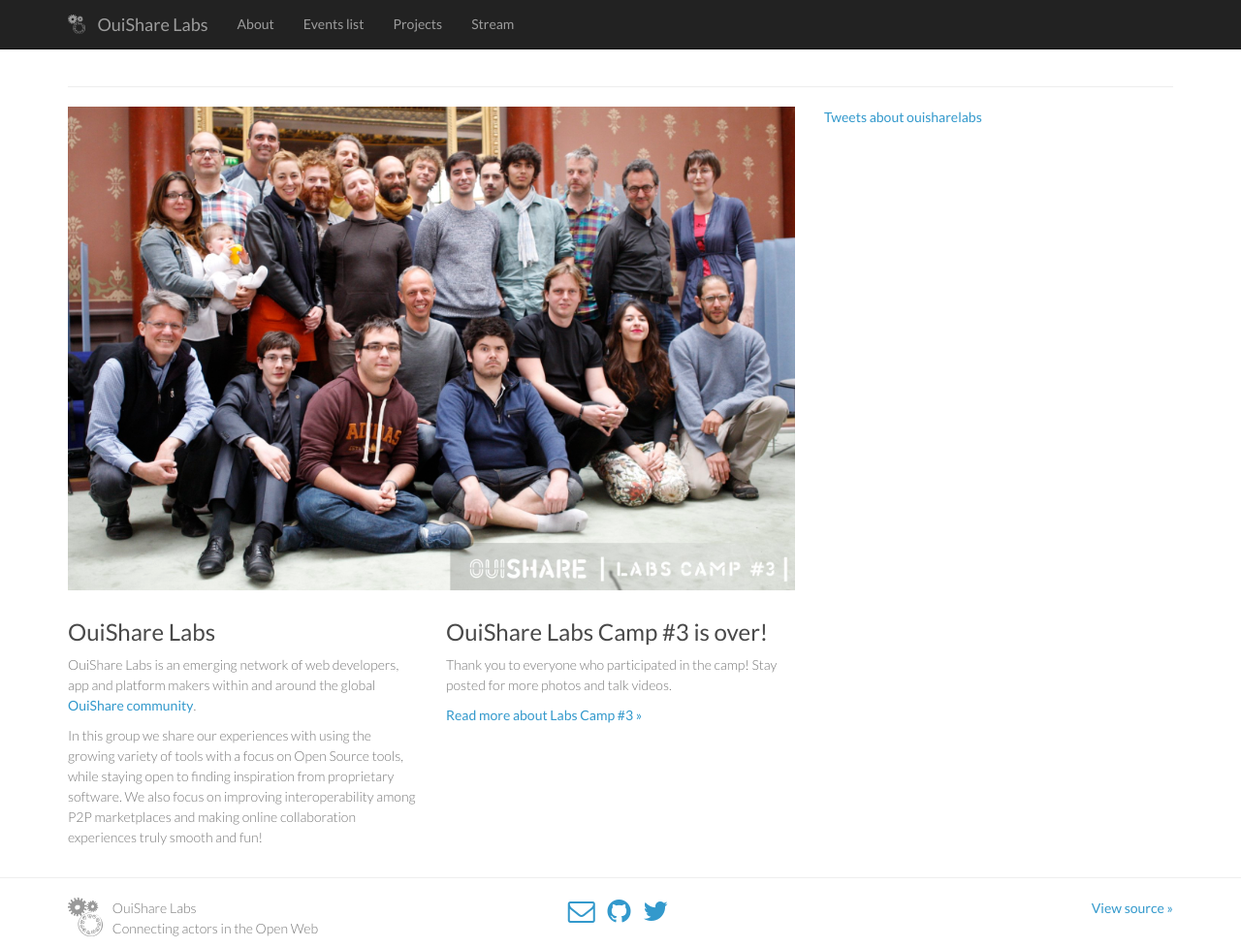
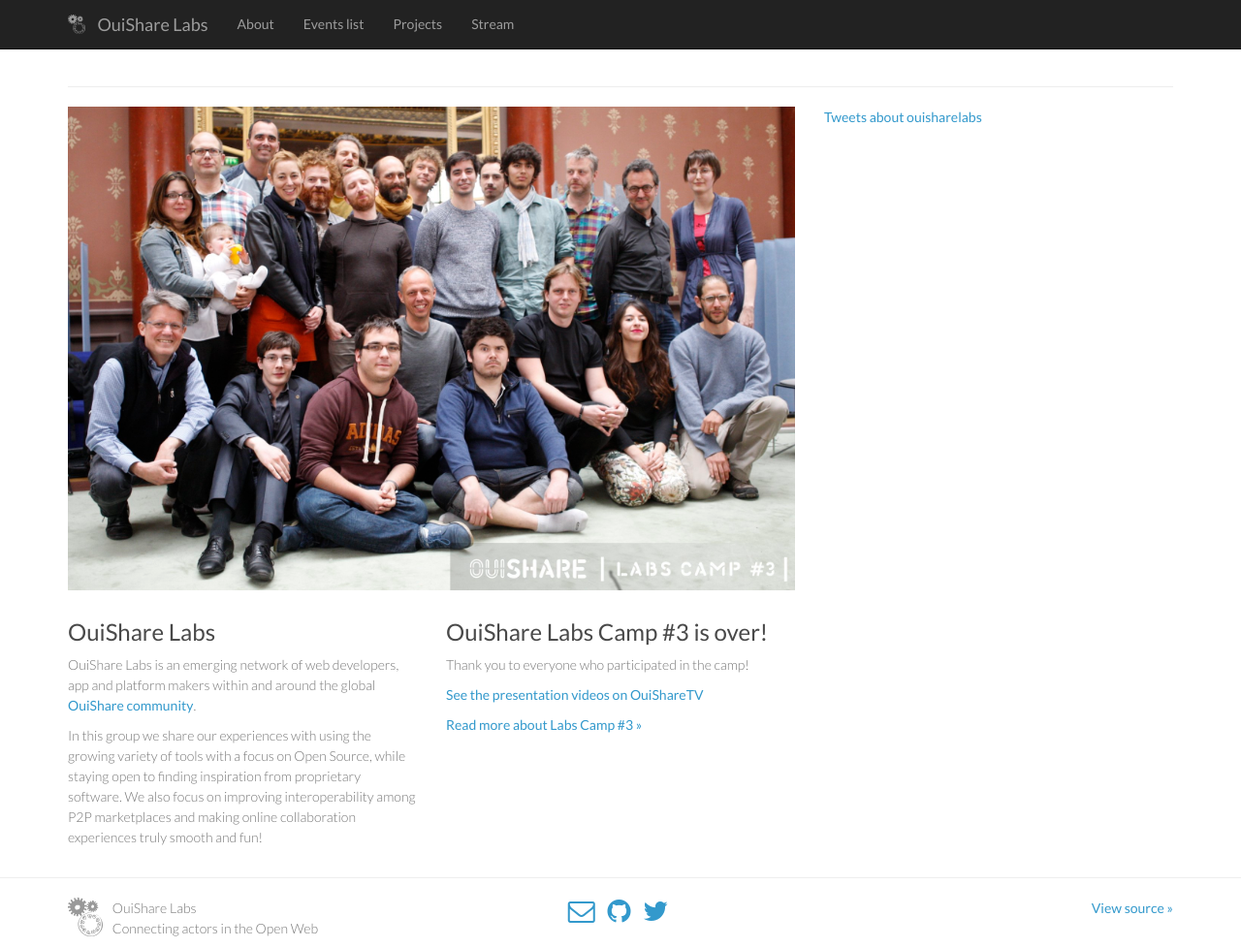
Before and after one commit to kirilind/oslabs-website, a Jekyll site: the page built from index.html, in a window 1280 px wide and 978 px high. Shown: the whole window at 97% size. Built offline with Jekyll 4.4.1, drawn with Linux system fonts in a browser that asks for light colours; comment, search, counter and statistics services are not loaded.

Commit message:
add videos playlist

```diff
--- a/_includes/pieces/camp3_info.html
+++ b/_includes/pieces/camp3_info.html
@@ -6,5 +6,6 @@
 <p><a href="https://github.com/OuiShare/OuiShare-Labs-Camp/blob/gh-pages/_data/participants.yml">Register with a pull request &raquo;</a></p>
 {% endcomment %}
 
-<p>Thank you to everyone who participated in the camp! Stay posted for more photos and talk videos.</p>
+<p>Thank you to everyone who participated in the camp!</p>
+<p><a href="https://www.youtube.com/playlist?list=PL8Bt3EbdmpKOYuRykt6bz7vlfek3NSv1l" target="_blank">See the presentation videos on OuiShareTV</a></p>
 <p><a href="http://camp.ouisharelabs.net/2015/" target="_blank">Read more about Labs Camp #3 &raquo;</a></p>
--- a/_includes/pieces/home_about.html
+++ b/_includes/pieces/home_about.html
@@ -2,4 +2,4 @@
 
 <p>OuiShare Labs is an emerging network of web developers, app and platform makers within and around the global <a href="http://ouishare.net" target="_blank">OuiShare community</a>.</p>
 
-<p>In this group we share our experiences with using the growing variety of tools with a focus on Open Source tools, while staying open to finding inspiration from proprietary software. We also focus on improving interoperability among P2P marketplaces and making online collaboration experiences truly smooth and fun!</p>
+<p>In this group we share our experiences with using the growing variety of tools with a focus on Open Source, while staying open to finding inspiration from proprietary software. We also focus on improving interoperability among P2P marketplaces and making online collaboration experiences truly smooth and fun!</p>
```
